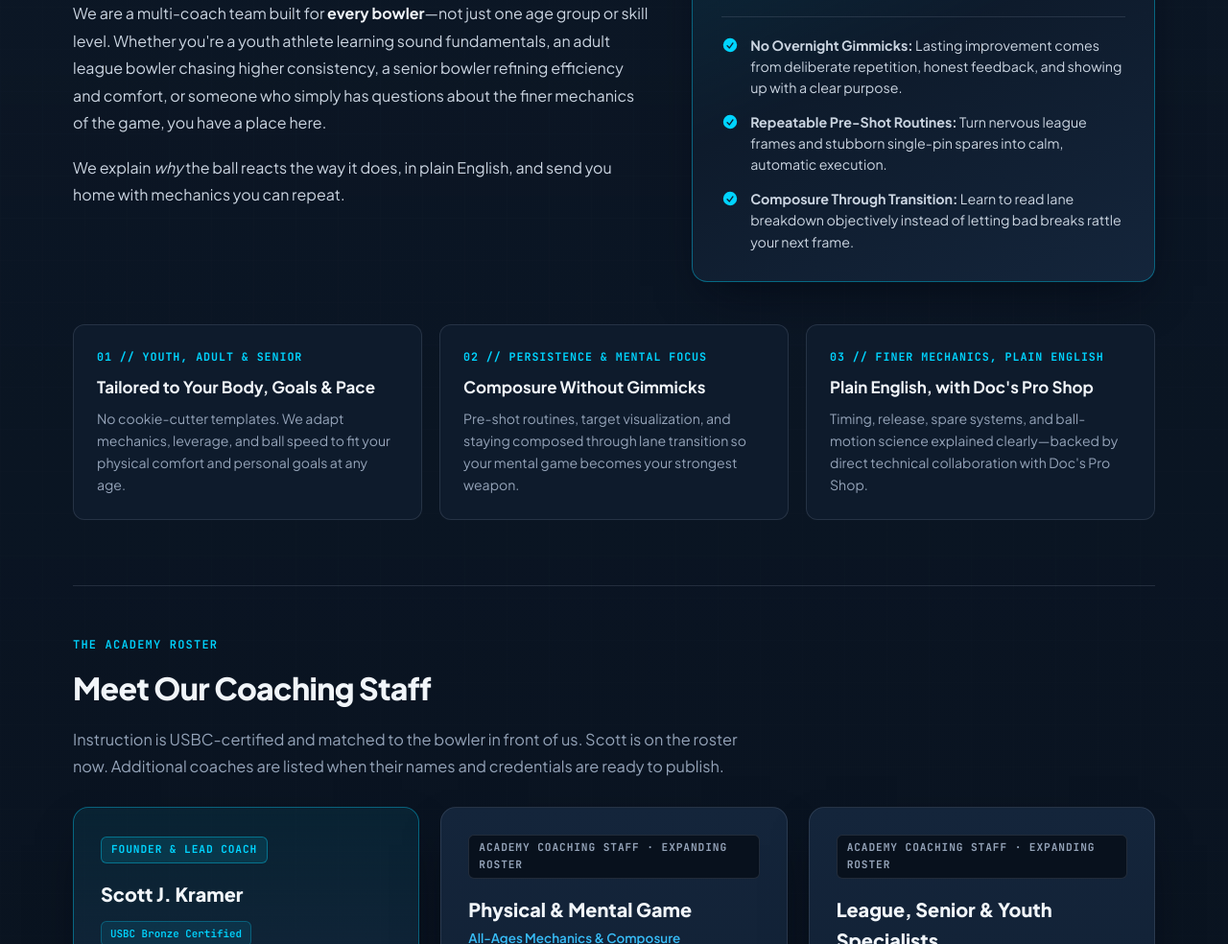
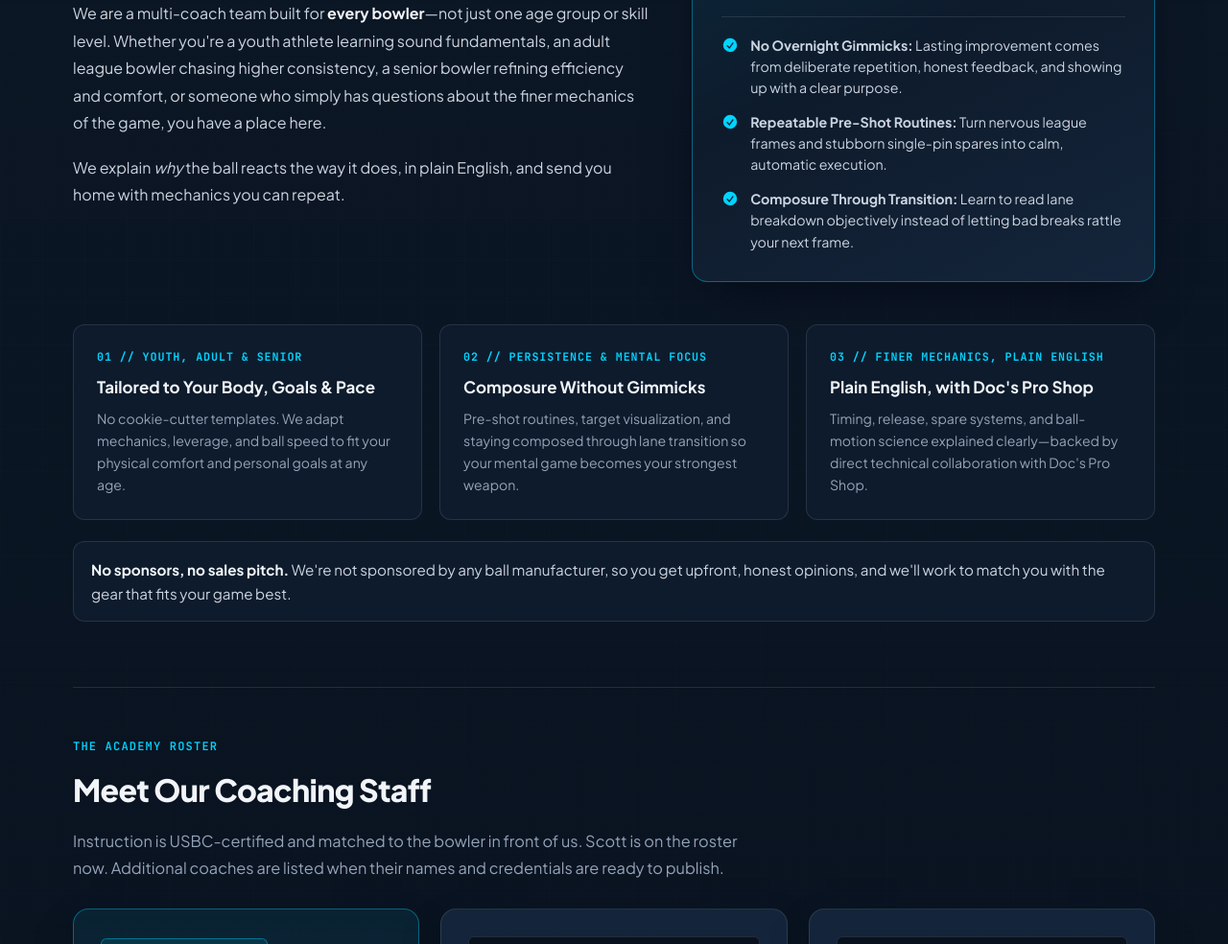
Before and after one commit to sjkram85/legacy-bowling-academy-website, a plain HTML site: page index.html in a window 1280 px wide. Shown: the part 1225-2209 px from the top of the page at 96% size. Drawn offline with Linux system fonts and the light colour scheme.

Commit message:
Say the academy is not sponsored by ball makers (#4)
Add a short note under the coaching pillars: no manufacturer sponsorship, so equipment advice stays honest and matched to the bowler.

Co-authored-by: Cursor Agent <cursoragent@cursor.com>
Co-authored-by: sjkram85 <sjkram85@users.noreply.github.com>

```diff
--- a/index.html
+++ b/index.html
@@ -871,6 +871,22 @@
       font-size: 0.88rem;
       color: var(--text-muted);
       line-height: 1.62;
+    }
+
+    .sponsor-note {
+      margin-top: 22px;
+      padding: 16px 18px;
+      border-radius: var(--radius-md);
+      border: 1px solid var(--border-chrome);
+      background: var(--bg-surface);
+      color: var(--text-secondary);
+      font-size: 0.95rem;
+      line-height: 1.65;
+    }
+
+    .sponsor-note strong {
+      color: var(--text-primary);
+      font-weight: 700;
     }
 
     /* Meet Our Coaching Staff */
@@ -2377,6 +2393,10 @@
             <p class="pillar-desc">Timing, release, spare systems, and ball-motion science explained clearly&mdash;backed by direct technical collaboration with Doc's Pro Shop.</p>
           </div>
         </div>
+
+        <p class="sponsor-note">
+          <strong>No sponsors, no sales pitch.</strong> We're not sponsored by any ball manufacturer, so you get upfront, honest opinions, and we'll work to match you with the gear that fits your game best.
+        </p>
 
         <!-- Meet Our Coaching Staff (3-Card Multi-Coach Grid) -->
         <div id="staff" class="staff-header">
```
